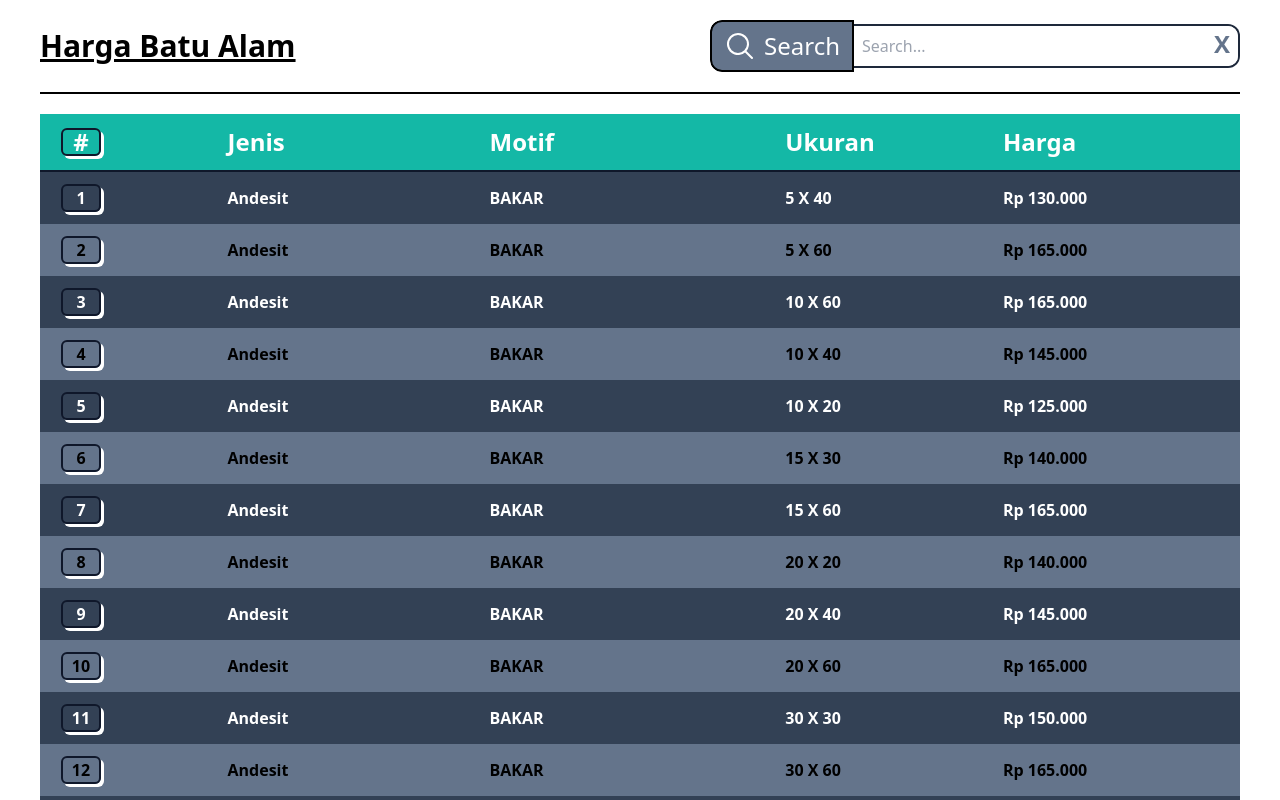
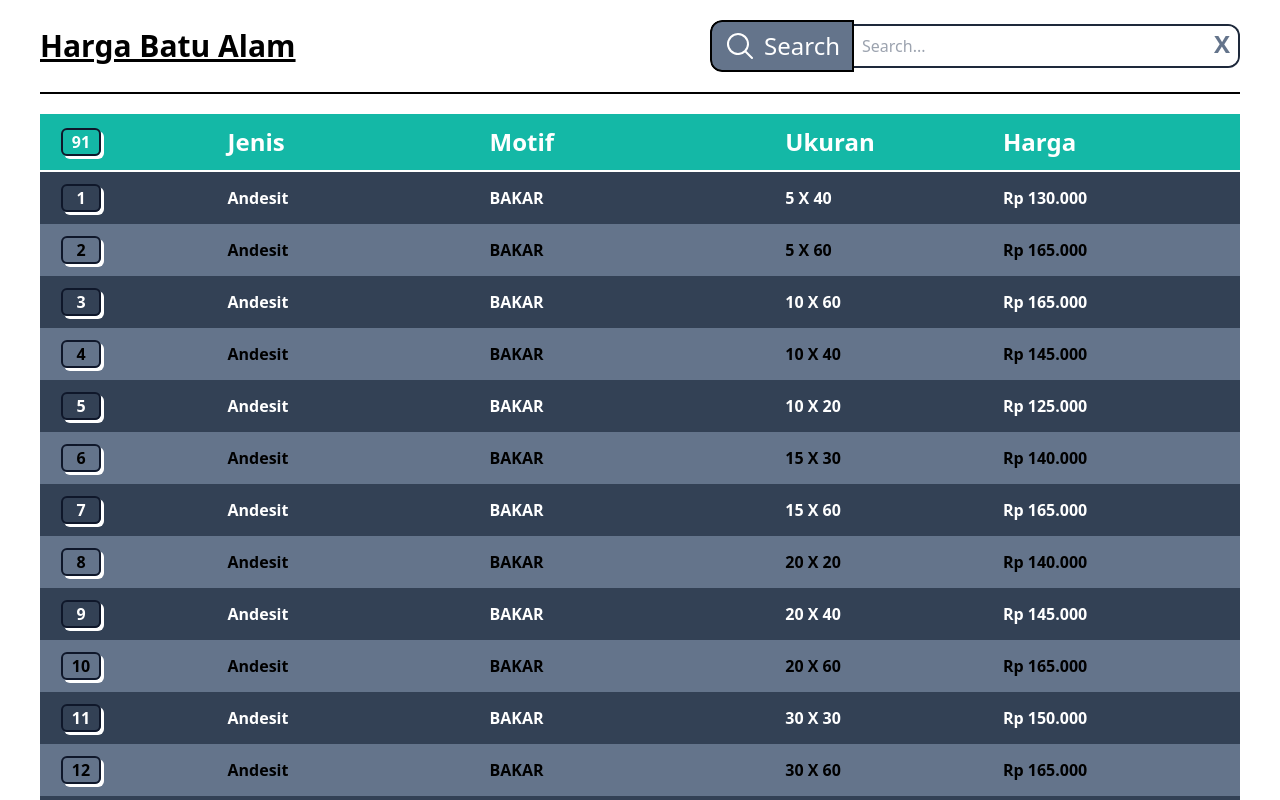
Before and after one commit to lllSkaSkaSkalll/daftar-harga-batu-alam, a React (Vite) app: page / in a window 1280 px wide. Shown: the top 800 px of the page. Built offline with nearby package versions, Linux system fonts and the light colour scheme.

Commit message:
finishing

```diff
--- a/src/Components/Table.tsx
+++ b/src/Components/Table.tsx
@@ -7,8 +7,8 @@ import TableHead from "./TableHead";
 const Table = ({ data }: { data: Pricelist[] }) => {
     return (
         <table className="w-full bg-slate-800 text-white px-5 font-bold text-sm md:text-base">
-            <thead className="border-b-2 border-slate-900 bg-teal-500 md:text-2xl">
-                <TableHead />
+            <thead className="border-b-2 border-white bg-teal-500 md:text-2xl">
+                <TableHead length={data.length} />
             </thead>
             <tbody>
                 {data.map((item, index) => {
--- a/src/Components/TableHead.tsx
+++ b/src/Components/TableHead.tsx
@@ -1,8 +1,8 @@
-const TableHead = () => {
+const TableHead = ({ length }: { length: number }) => {
     return (
         <tr>
             <th className="py-3">
-                <span className={` border-2 border-slate-900 w-10 h-7 flex items-center ml-1 md:ml-5 justify-center rounded-md shadow-[3px_3px_0px_white]`}>#</span>
+                <span className={` border-2 border-slate-900 w-10 h-7 flex items-center text-base ml-1 md:ml-5 justify-center rounded-md shadow-[3px_3px_0px_white]`}>{length}</span>
             </th>
             <th className="py-3 text-start pl-2 md:pl-10">Jenis</th>
             <th className="py-3 text-start">Motif</th>
```
